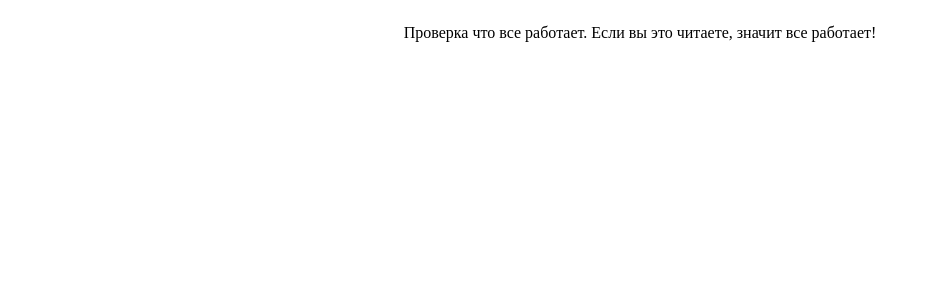
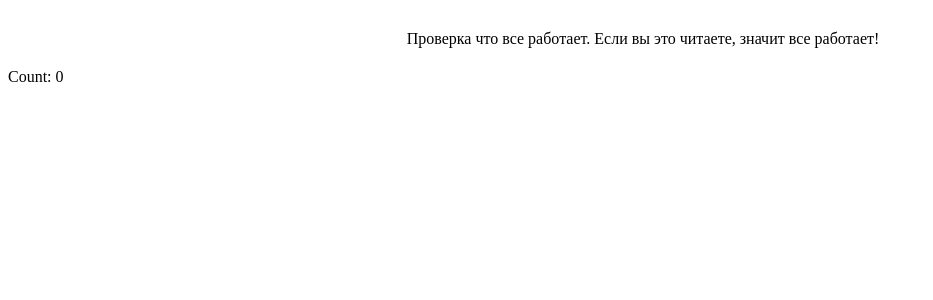
Before and after one commit to tomright/Vue3homework, a Vue app: page / in a window 1280 px wide. Shown: the top 300 px of the page, without its empty margins (0-933 px from the left). Built offline with nearby package versions, Linux system fonts and the light colour scheme.

Commit message:
Привязка данных, подправил стили. чтобы было красиво

```diff
--- a/src/App.vue
+++ b/src/App.vue
@@ -1,6 +1,10 @@
 <template>
   <div class="content">
-    <p>Проверка что все работает. Если вы это читаете, значит все работает!</p>
+    <div class="test">
+      Проверка что все работает. Если вы это читаете, значит все работает!
+    </div>
+    <!-- для вывода данных из data(), используюется интерполяция или "mustache-style", нужно написать двойные фигурные скобки {{переменная из data()}}  -->
+    <div class="exampleMustache">Count: {{ count }}</div>
   </div>
 </template>
 <script>
@@ -9,14 +13,21 @@ export default {
   data() {
     // тут можно произвести некоторую обработку данных, перед тем как их вернуть.
     return {
-       count: 0, //покскольку возвращается тип Object, то не нужно забывать ставить запятые после объявления поля объекта.
-       }
-    }
-  }
+      count: 0, //покскольку возвращается тип Object, то не нужно забывать ставить запятые после объявления поля объекта.
+    };
+  },
+};
 </script>
 <style>
 .content {
+  margin-top: 30px;
   display: flex;
-  justify-content: center;
+  flex-direction: column;
+}
+.test{
+  margin: auto;
+}
+.exampleMustache{
+margin-top: 20px;
 }
 </style>
--- /dev/null
+++ b/src/assets/main.css
@@ -0,0 +1,4 @@
+#app {
+    width: 1270px;
+    margin: 0 auto;
+}
```
Also changed, not shown: src/main.js (+4 -3 lines).
